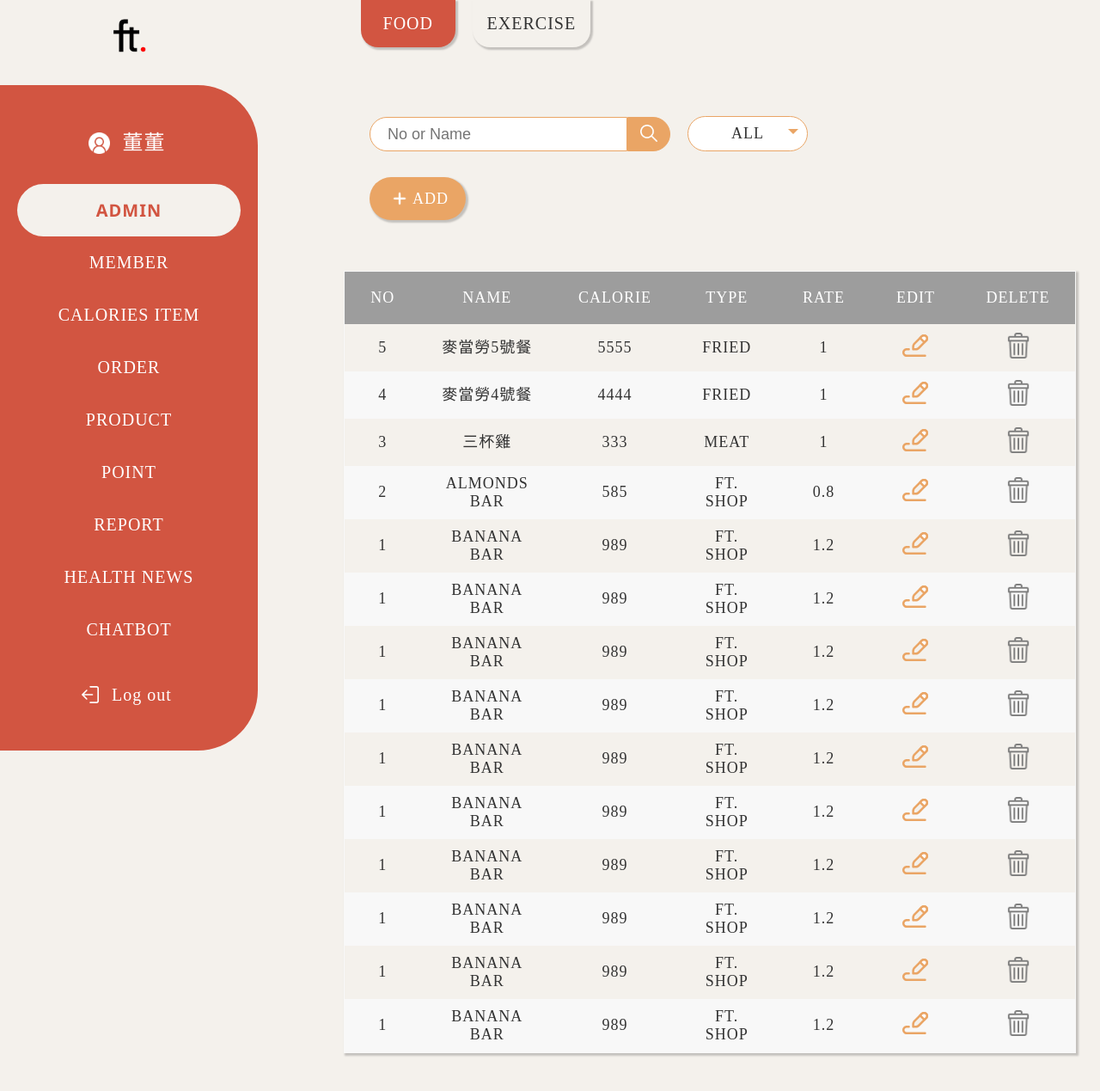
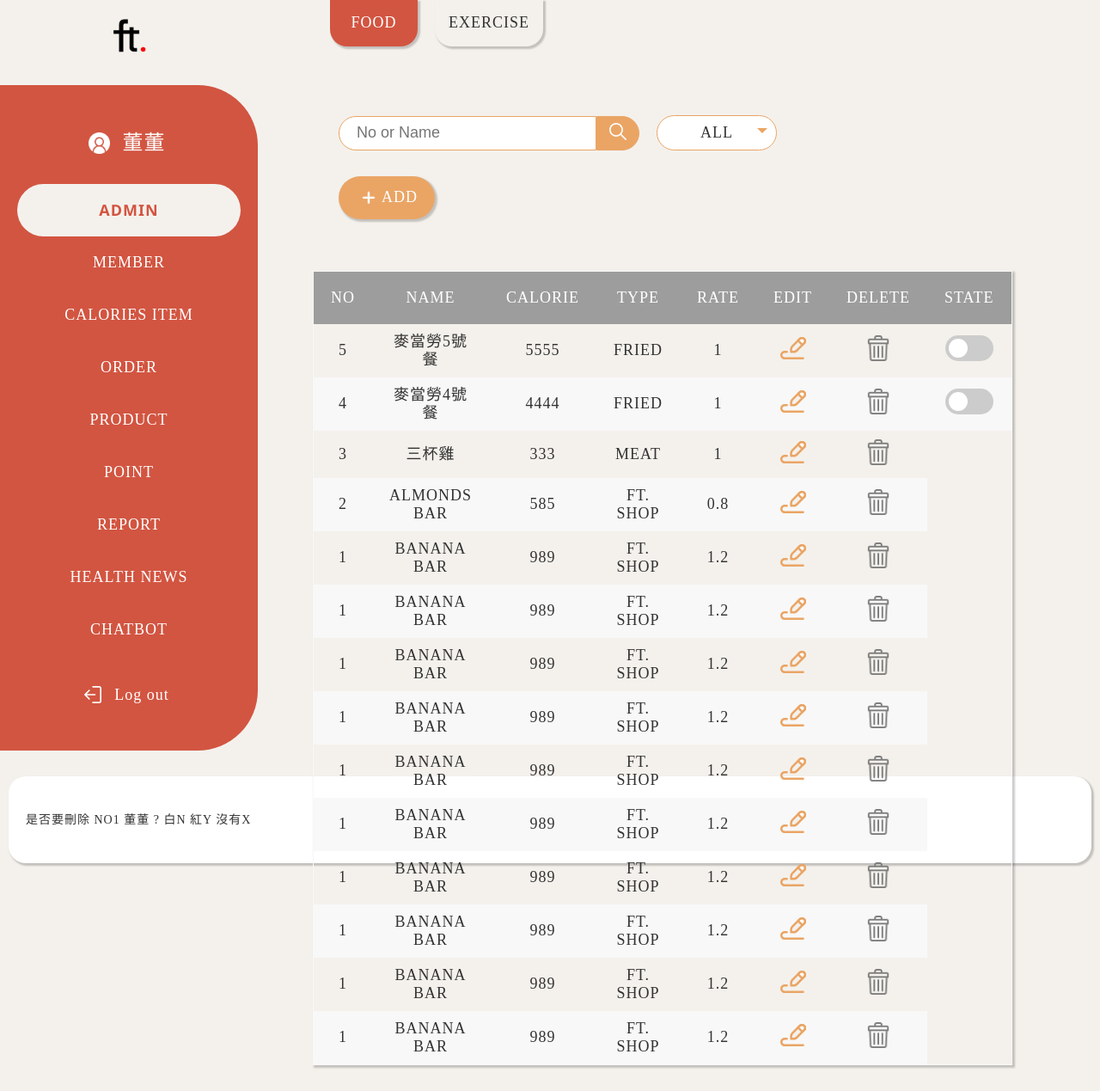
Before and after one commit to manana034/CED102_G1, a PHP site: page /1_admin.html in a window 1280 px wide. Shown: the whole page at 86% size. Before the commit the page ends 1229 px from the top, so only its background shows below. Run offline with PHP 8.4, Linux system fonts and the light colour scheme; style sheets or scripts are compiled from the project's sources; some web fonts are replaced.

Commit message:
0330 更新首頁內容 我的東西

```diff
--- a/dev/1_admin.html
+++ b/dev/1_admin.html
@@ -52,10 +52,12 @@
                     <a href="./9_chatbot.html">CHATBOT</a>
                 </li>
             </ul>
-            <div class="logout">
-                <img src="../icon/backend_logout.svg">
-                <div>Log out</div>
-            </div>
+            <a href="B_login.html">
+                <div class="logout">
+                    <img src="../icon/backend_logout.svg">
+                    <div>Log out</div>
+                </div>
+            </a>
         </div>
     </div>
 <!-- 右邊主欄 -->
@@ -98,6 +100,7 @@
                   <th>RATE</th>
                   <th>EDIT</th>
                   <th>DELETE</th>
+                  <th>STATE</th>
                 </tr>
                 <tr>
                     <td>5</td>
@@ -107,6 +110,12 @@
                     <td>1</td>
                     <td><img class="edit" src="../icon/backend_edit.svg"></td>
                     <td><img class="delete" src="../icon/backend_trash.png"></td>
+                    <td>
+                        <label class="switch" for="checkbox">
+                            <input type="checkbox" id="checkbox">
+                            <div class="slider round"></div>
+                        </label>
+                    </td>
                 </tr>
                 <tr>
                     <td>4</td>
@@ -116,6 +125,12 @@
                     <td>1</td>
                     <td><img class="edit" src="../icon/backend_edit.svg"></td>
                     <td><img class="delete" src="../icon/backend_trash.png"></td>
+                    <td>
+                        <label class="switch" for="checkbox">
+                            <input type="checkbox" id="checkbox">
+                            <div class="slider round"></div>
+                        </label>
+                    </td>
                 </tr>
                 <tr>
                     <td>3</td>
@@ -229,6 +244,11 @@
             <!-- <div class="pagination"></div> -->
         </div>
     </div>
-
+<div class="full_screen">
+    <div class="card">
+        是否要刪除 NO1 董董 ?
+        白N 紅Y 沒有X
+    </div>
+</div>
 </body>
 </html>
--- a/dev/information.html
+++ b/dev/information.html
@@ -93,7 +93,7 @@
             <img class="infophoto1" src="./img/info1_2.jpg">
         </div>
 <!-- ============================= -->
-
+        <div class="load">load more +</div>
     </div>
 
     @@include('./layout/footer.html')
--- a/dev/sass/1_admin.scss
+++ b/dev/sass/1_admin.scss
@@ -37,7 +37,7 @@
 			display: flex;
 			flex-wrap: wrap;
 			> li {
-                font-size: 20px;
+                font-size: 18px;
 				width: 100%;
 				display: flex;
 				justify-content: center;
@@ -63,6 +63,7 @@
                 }
             }
 		}
+        > a {
             > .logout {
                 display: flex;
                 align-items: center;
@@ -76,7 +77,7 @@
                     transition: .5s;
                 }
                 > div {
-                font-size: 20px;
+                    font-size: 18px;
                     color: $white;
                     margin-right: 20px;
                     transition: .5s;
@@ -85,13 +86,15 @@
                     transform: translateX(-50%);
                     transition: .5s;
                 }
+
+            }
         }
 
     }
 }
 
 .main_food {
-    margin-left: 100px;
+    padding-left: 5%;
     max-width: calc(90% - 300px);
     position: absolute;
     display: inline-flex;
@@ -106,7 +109,7 @@
                 color: $white;
                 background-color: $red-l;
                 padding: 2% 3%;
-                font-size: 20px;
+                font-size: 18px;
                 outline: none;
                 border-radius: 0 0 20px 20px;
                 box-shadow: 2px 2px 2px 1px rgba(0, 0, 0, 0.2);
@@ -117,7 +120,7 @@
                 color: $black;
                 background-color: $primary-l;
                 padding: 2% 2%;
-                font-size: 20px;
+                font-size: 18px;
                 border-radius: 0 0 20px 20px;
                 box-shadow: 2px 2px 2px 1px rgba(0, 0, 0, 0.2);
                 cursor: pointer;
@@ -285,3 +288,53 @@
         }
     }
 }
+
+
+.switch {
+    display: inline-block;
+    height: 30px;
+    position: relative;
+    width: 56px;
+  }
+
+  .switch input {
+    display:none;
+  }
+
+  .slider {
+    background-color: #ccc;
+    bottom: 0;
+    cursor: pointer;
+    left: 0;
+    position: absolute;
+    right: 0;
+    top: 0;
+    transition: .4s;
+  }
+
+  .slider:before {
+    background-color: #fff;
+    bottom: 4px;
+    content: "";
+    height: 22px;
+    left: 4px;
+    position: absolute;
+    transition: .4s;
+    width: 22px;
+  }
+
+  input:checked + .slider {
+    background-color: #66bb6a;
+  }
+
+  input:checked + .slider:before {
+    transform: translateX(26px);
+  }
+
+  .slider.round {
+    border-radius: 30px;
+  }
+
+  .slider.round:before {
+    border-radius: 50%;
+  }
```
Also changed, not shown: dev/index.html (+23 -10 lines), dev/info_content.html (+8 -4 lines), dev/sass/info_content.scss (+9 -0 lines), dev/sass/information.scss (+13 -0 lines), dev/sass/search.scss (+25 -1 lines), dev/search.html (+3 -21 lines). Lines whose indentation alone changed are shown as unchanged.
